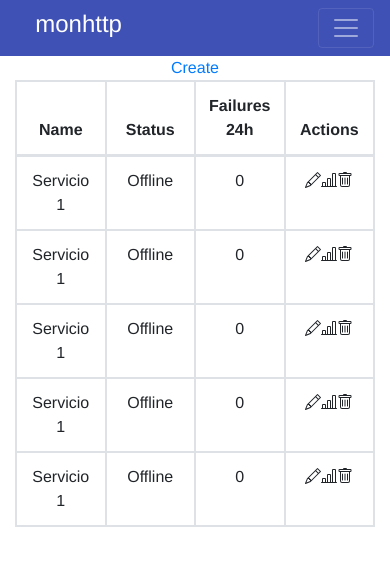
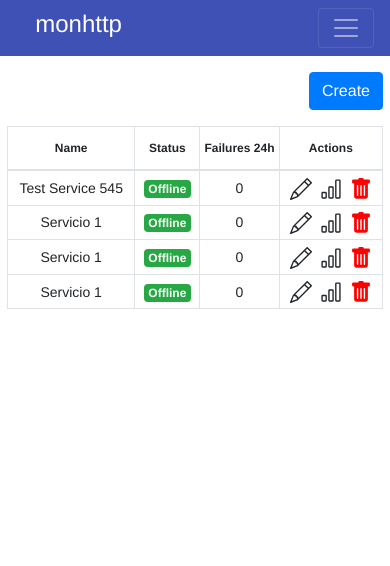
Before and after one commit to crismith/server_proyect, a Vue app: page /#/services in a window 390 px wide. Shown: the top 566 px of the page. Built offline with nearby package versions, Linux system fonts and the light colour scheme.

Commit message:
responsive

```diff
--- a/src/views/ServiceDetail.vue
+++ b/src/views/ServiceDetail.vue
@@ -66,17 +66,13 @@
             </div>
 
             <div class="">
-              <div class="m-1">
-                <input
-                  class="form-control"
-                  type="datetime-local">
+              <div class="m-3">
+                <input class="form-control" type="datetime-local">
               </div>
-              <div class="m-1">
-                <input
-                  class="form-control"
-                  type="datetime-local">
+              <div class="m-3">
+                <input class="form-control" type="datetime-local">
               </div>
-              <div class="m-1">
+              <div class="m-3">
                 <select class="form-control">
                   <option>1 minute</option>
                   <option>5 minute</option>
@@ -95,14 +91,18 @@
       <div class="col-sm-12 mb-3 column-card ">
         <div class="card">
           <div class="card-body">
-            <h5 class="card-title">
-              Service latency
-            </h5>
+            <div class="d-flex align-items-center text-left mb-2">
+              <h5 class="card-title text-left m-0">
+                <strong>
+                  Service latency
+                </strong>
+              </h5>
+            </div>
             <div class="d-flex">
               <div class="m-1">
-                <h4>
+                <p>
                   No entries found for this timeframe
-                </h4>
+                </p>
               </div>
             </div>
           </div>
--- a/src/views/Services.vue
+++ b/src/views/Services.vue
@@ -1,64 +1,65 @@
 <template>
-  <div class="container">
-    <div class="row">
-      <div class="col-sm-12">
-        <router-link to="/services/create">Create</router-link>
+  <section class="container section-services pt-3">
+    <div class="row row-services">
+      <div class="column-services col-sm-12 d-block text-right mb-3">
+        <router-link class="btn btn-primary" to="/services/create">Create</router-link>
       </div>
-      <div class="col-sm-12">
-        <b-table
-          :bordered="bordered"
-          :hover="hover"
-          :fixed="fixed"
-          :head-variant="headVariant"
-          :no-border-collapse="noCollapse"
-          :items="items"
-          :fields="fields"
-        >
-          <template #cell(actions)="row">
-            <b-icon-pencil @click="action(row.item, row.index, $event.target)"></b-icon-pencil>
-            <b-icon-bar-chart-line @click="action(row.item, row.index, $event.target)" ></b-icon-bar-chart-line>
-            <b-icon-trash @click="action(row.item, row.index, $event.target)" ></b-icon-trash>
-          </template>
-        </b-table>
+      <div class="column-services col-sm-12 container-table-services">
+        <table class="table-service table table-bordered  table-sm">
+          <thead class="head-table">
+            <tr class="tr-head">
+              <th class="th-head">Name</th>
+              <th class="th-head">Status</th>
+              <th class="th-head">Failures 24h</th>
+              <th class="th-head">Actions</th>
+            </tr>
+          </thead>
+          <tbody class="body-table">
+            <tr class="row-table-service" v-for="(item, index) in items" :key="index">
+              <td class="name-table">
+                <span class="name">
+                  {{ item.Name }}
+                </span>
+              </td>
+              <td class="status-table">
+                <span class="badge badge-success">
+                  {{ item.Status}}
+                </span>
+              </td>
+              <td class="hour-table">
+                <span class="hour">
+                  {{ item.Failures }}
+                </span>
+              </td>
+              <td class="actions-table">
+                <svg xmlns="http://www.w3.org/2000/svg" width="16" height="16" fill="currentColor" class="mr-2 icon-action bi bi-pencil" viewBox="0 0 16 16">
+                  <path d="M12.146.146a.5.5 0 0 1 .708 0l3 3a.5.5 0 0 1 0 .708l-10 10a.5.5 0 0 1-.168.11l-5 2a.5.5 0 0 1-.65-.65l2-5a.5.5 0 0 1 .11-.168l10-10zM11.207 2.5L13.5 4.793 14.793 3.5 12.5 1.207 11.207 2.5zm1.586 3L10.5 3.207 4 9.707V10h.5a.5.5 0 0 1 .5.5v.5h.5a.5.5 0 0 1 .5.5v.5h.293l6.5-6.5zm-9.761 5.175l-.106.106-1.528 3.821 3.821-1.528.106-.106A.5.5 0 0 1 5 12.5V12h-.5a.5.5 0 0 1-.5-.5V11h-.5a.5.5 0 0 1-.468-.325z"/>
+                </svg>
+                <svg xmlns="http://www.w3.org/2000/svg" width="16" height="16" fill="currentColor" class="mr-2 icon-action bi bi-bar-chart" viewBox="0 0 16 16">
+                  <path d="M4 11H2v3h2v-3zm5-4H7v7h2V7zm5-5v12h-2V2h2zm-2-1a1 1 0 0 0-1 1v12a1 1 0 0 0 1 1h2a1 1 0 0 0 1-1V2a1 1 0 0 0-1-1h-2zM6 7a1 1 0 0 1 1-1h2a1 1 0 0 1 1 1v7a1 1 0 0 1-1 1H7a1 1 0 0 1-1-1V7zm-5 4a1 1 0 0 1 1-1h2a1 1 0 0 1 1 1v3a1 1 0 0 1-1 1H2a1 1 0 0 1-1-1v-3z"/>
+                </svg>
+                <svg xmlns="http://www.w3.org/2000/svg" width="16" height="16" fill="currentColor" class="icon-delete icon-action bi bi-trash-fill" viewBox="0 0 16 16">
+                  <path d="M2.5 1a1 1 0 0 0-1 1v1a1 1 0 0 0 1 1H3v9a2 2 0 0 0 2 2h6a2 2 0 0 0 2-2V4h.5a1 1 0 0 0 1-1V2a1 1 0 0 0-1-1H10a1 1 0 0 0-1-1H7a1 1 0 0 0-1 1H2.5zm3 4a.5.5 0 0 1 .5.5v7a.5.5 0 0 1-1 0v-7a.5.5 0 0 1 .5-.5zM8 5a.5.5 0 0 1 .5.5v7a.5.5 0 0 1-1 0v-7A.5.5 0 0 1 8 5zm3 .5v7a.5.5 0 0 1-1 0v-7a.5.5 0 0 1 1 0z"/>
+                </svg>
+              </td>
+            </tr>
+          </tbody>
+        </table>
       </div>
     </div>
-  </div>
+  </section>
 </template>
 
 <script>
   export default {
     data() {
       return {
-        fields: [
-          {
-            key: "Name",
-            label: "Name",
-          },
-          {
-            key: "Status",
-            label: "Status",
-          },
-          {
-            key: "Failures 24h",
-            label: "Failures 24h",
-          },
-          {
-            key: "Actions",
-            label: "Actions",
-          }
-        ],
         items: [
-          { Name: 'Servicio 1', Status: 'Offline', 'Failures 24h': 0 },
-          { Name: 'Servicio 1', Status: 'Offline', 'Failures 24h': 0 },
-          { Name: 'Servicio 1', Status: 'Offline', 'Failures 24h': 0 },
-          { Name: 'Servicio 1', Status: 'Offline', 'Failures 24h': 0 },
-          { Name: 'Servicio 1', Status: 'Offline', 'Failures 24h': 0 },
-        ],
-        bordered: true,
-        hover: false,
-        fixed: true,
-        headVariant: 'Light',
-        noCollapse: true
+          { Name: 'Test Service 545', Status: 'Offline', Failures: 0 },
+          { Name: 'Servicio 1', Status: 'Offline', Failures: 0 },
+          { Name: 'Servicio 1', Status: 'Offline', Failures: 0 },
+          { Name: 'Servicio 1', Status: 'Offline', Failures: 0 },
+        ]
       }
     },
     methods: {
@@ -70,3 +71,90 @@
     }
   }
 </script>
+
+<style lang="scss" scoped>
+  .section-services{
+    padding-left:7px;
+    padding-right: 7px;
+    .row-services{
+      .column-services{
+        .table-service{
+          .head-table{
+            .tr-head{
+              .th-head{
+                padding: 1em 0;
+                font-size: 12px;
+              }
+            }
+          }
+          .body-table{
+            .row-table-service{
+              .name-table{
+                .name{
+                  font-size: 14px;
+                }
+              }
+              .hour-table{
+                .hour{
+                  font-size: 14px;
+                }
+              }
+              .actions-table{
+                .icon-action{
+                  height: 22px;
+                  width: 22px;
+                }
+                .icon-delete{
+                  color: red;
+                }
+              }
+            }
+          }
+        }
+      }
+    }
+  }
+
+  @media (min-width: 1200px) {
+    .section-services{
+      .row-services{
+        .column-services{
+          .table-service{
+            .head-table{
+              .tr-head{
+                .th-head{
+                  font-size: 14px;
+                }
+              }
+            }
+            .body-table{
+              .row-table-service{
+                td {
+                  padding: .8em 0;
+                }
+                .name-table{
+                  .name{
+                    font-size: 16px;
+                  }
+                }
+                .hour-table{
+                  .hour{
+                    font-size: 16px;
+                  }
+                }
+                .actions-table{
+                  .icon-action{
+                    cursor: pointer;
+                    height: 23px;
+                    width: 23px;
+                  }
+                }
+              }
+            }
+          }
+        }
+      }
+    }
+  }
+
+</style>
```
